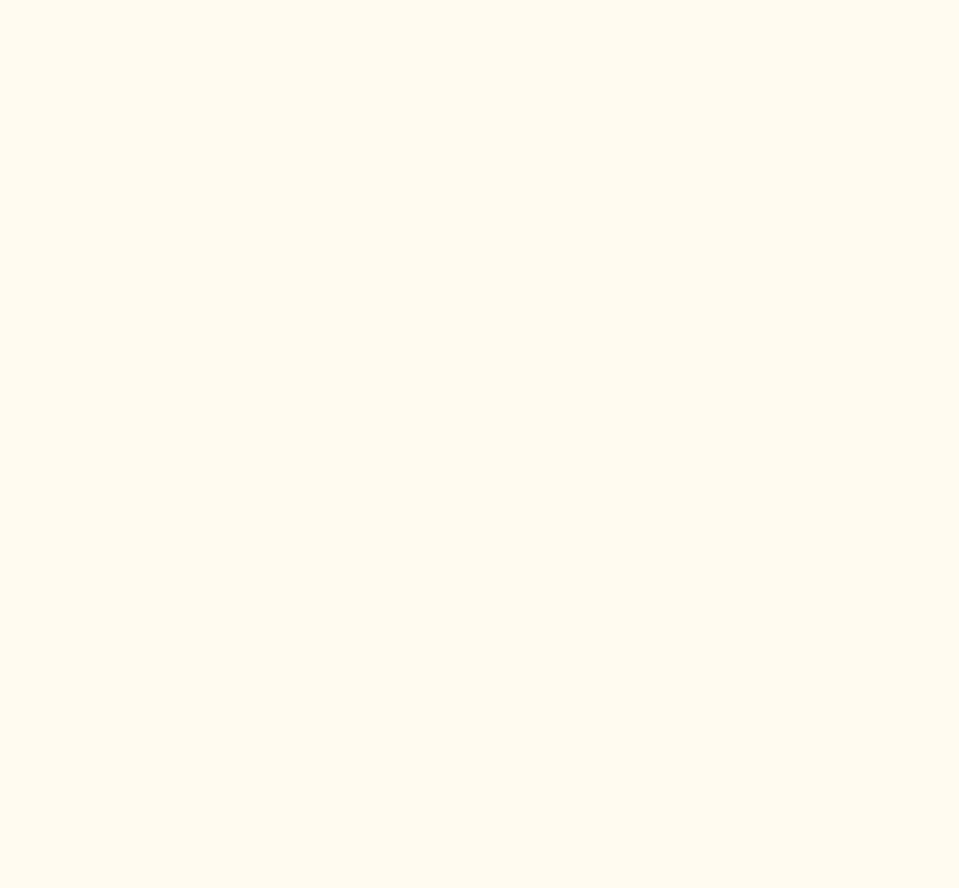
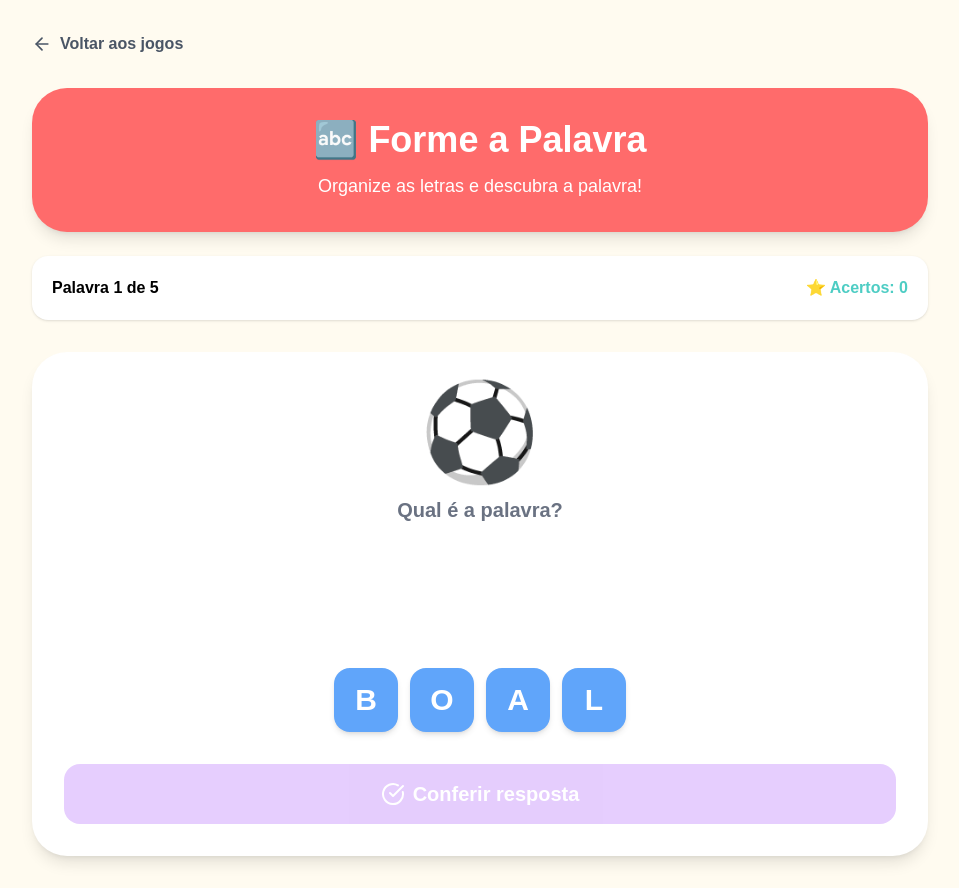
Before and after one commit to Biagarbin/LetterPlay, a React (Vite) app: page /Aluno/Jogos/formeAPalavra in a window 1280 px wide. Before the commit this address had no page. Shown: the whole page, without its empty margins (160-1119 px from the left). Before the commit the page ends 800 px from the top, so only its background shows below. Built offline with nearby package versions, Linux system fonts and the light colour scheme.

Commit message:
Adicionando primeiro jogo

```diff
--- a/src/App.tsx
+++ b/src/App.tsx
@@ -4,7 +4,8 @@ import Home from './pages/Home'
 import ProfessorLogin from './pages/professor/ProfessorLogin'
 import ProfessorDashboard from './pages/professor/ProfessorDashboard'
 import AlunoDashboard from './pages/Aluno/AlunoDashboard'
-import AlunoLogin from './pages/Aluno/alunoLogin'
+import AlunoLogin from './pages/Aluno/AlunoLogin'
+import FormeAPalavra from './pages/Aluno/Jogos/FormeAPalavra'
 
 function App() {
   return (
@@ -36,6 +37,11 @@ function App() {
           element={<AlunoDashboard />}
         />
 
+          <Route
+          path="/Aluno/Jogos/formeAPalavra"
+          element={<FormeAPalavra />}
+        />
+
       </Routes>
     </BrowserRouter>
   )
--- a/src/pages/Aluno/AlunoDashboard.tsx
+++ b/src/pages/Aluno/AlunoDashboard.tsx
@@ -263,7 +263,7 @@ function AlunoDashboard() {
 
               <button
                 key={jogo.nome}
-                onClick={() => {}}
+                onClick={() => navigate('/Aluno/Jogos/formeAPalavra')}
                 className="group rounded-[28px] bg-white p-6 text-left shadow-md transition hover:-translate-y-2 hover:shadow-xl"
               >
 
--- /dev/null
+++ b/src/pages/Aluno/Jogos/FormeAPalavra.tsx
@@ -0,0 +1,289 @@
+import { useState } from 'react'
+import { useNavigate } from 'react-router-dom'
+import { ArrowLeft, CheckCircle, RotateCcw } from 'lucide-react'
+
+type Palavra = {
+  palavra: string
+  emoji: string
+}
+
+const palavras: Palavra[] = [
+  {
+    palavra: 'BOLA',
+    emoji: '⚽',
+  },
+  {
+    palavra: 'GATO',
+    emoji: '🐱',
+  },
+  {
+    palavra: 'CASA',
+    emoji: '🏠',
+  },
+  {
+    palavra: 'SAPO',
+    emoji: '🐸',
+  },
+  {
+    palavra: 'PATO',
+    emoji: '🦆',
+  },
+]
+
+function embaralhar(letras: string[]) {
+  return [...letras].sort(() => Math.random() - 0.5)
+}
+
+function FormeAPalavra() {
+  const navigate = useNavigate()
+
+  const [indice, setIndice] = useState(0)
+  const [letrasEscolhidas, setLetrasEscolhidas] = useState<string[]>([])
+  const [letrasDisponiveis, setLetrasDisponiveis] = useState<string[]>(
+    embaralhar(palavras[0].palavra.split(''))
+  )
+  const [mensagem, setMensagem] = useState('')
+  const [acertos, setAcertos] = useState(0)
+  const [terminou, setTerminou] = useState(false)
+
+  const palavraAtual = palavras[indice]
+
+  function escolherLetra(letra: string, index: number) {
+    setLetrasEscolhidas([...letrasEscolhidas, letra])
+
+    setLetrasDisponiveis(
+      letrasDisponiveis.filter((_, i) => i !== index)
+    )
+  }
+
+  function removerLetra(index: number) {
+    const letra = letrasEscolhidas[index]
+
+    setLetrasEscolhidas(
+      letrasEscolhidas.filter((_, i) => i !== index)
+    )
+
+    setLetrasDisponiveis([
+      ...letrasDisponiveis,
+      letra,
+    ])
+  }
+
+  function verificar() {
+    const resposta = letrasEscolhidas.join('')
+
+    if (resposta === palavraAtual.palavra) {
+      setMensagem('Muito bem! 🎉 Você acertou!')
+
+      setAcertos(acertos + 1)
+
+      setTimeout(() => {
+        proximaPalavra()
+      }, 1200)
+    } else {
+      setMensagem('Ops! Tente novamente. 💪')
+    }
+  }
+
+  function proximaPalavra() {
+    if (indice + 1 >= palavras.length) {
+      setTerminou(true)
+      return
+    }
+
+    const proximoIndice = indice + 1
+
+    setIndice(proximoIndice)
+
+    setLetrasEscolhidas([])
+
+    setLetrasDisponiveis(
+      embaralhar(
+        palavras[proximoIndice].palavra.split('')
+      )
+    )
+
+    setMensagem('')
+  }
+
+  function reiniciar() {
+    setIndice(0)
+    setAcertos(0)
+    setLetrasEscolhidas([])
+    setLetrasDisponiveis(
+      embaralhar(palavras[0].palavra.split(''))
+    )
+    setMensagem('')
+    setTerminou(false)
+  }
+
+  if (terminou) {
+    const porcentagem = Math.round(
+      (acertos / palavras.length) * 100
+    )
+
+    return (
+      <main className="min-h-screen bg-[#FFFBF0] px-6 py-10">
+
+        <div className="mx-auto flex min-h-[80vh] max-w-2xl flex-col items-center justify-center">
+
+          <div className="text-8xl">
+            🏆
+          </div>
+
+          <h1 className="mt-6 text-center text-4xl font-black text-[#FF6B6B]">
+            Parabéns! 🎉
+          </h1>
+
+          <p className="mt-4 text-center text-2xl font-bold text-gray-700">
+            Você terminou o jogo!
+          </p>
+
+          <div className="mt-8 rounded-3xl bg-white p-8 text-center shadow-lg">
+
+            <p className="text-gray-500">
+              Sua pontuação
+            </p>
+
+            <strong className="text-6xl font-black text-[#4ECDC4]">
+              {porcentagem}%
+            </strong>
+
+            <p className="mt-3 font-bold">
+              {acertos} de {palavras.length} palavras
+            </p>
+
+          </div>
+
+          <div className="mt-8 flex gap-4">
+
+            <button
+              onClick={reiniciar}
+              className="flex items-center gap-2 rounded-2xl bg-[#4ECDC4] px-6 py-4 font-black text-white"
+            >
+              <RotateCcw size={20} />
+              Jogar novamente
+            </button>
+
+            <button
+              onClick={() => navigate('/aluno/dashboard')}
+              className="rounded-2xl bg-[#C084FC] px-6 py-4 font-black text-white"
+            >
+              Voltar
+            </button>
+
+          </div>
+
+        </div>
+
+      </main>
+    )
+  }
+
+  return (
+    <main className="min-h-screen bg-[#FFFBF0] px-6 py-8">
+
+      <div className="mx-auto max-w-4xl">
+
+        <button
+          onClick={() => navigate('/aluno/dashboard')}
+          className="flex items-center gap-2 font-bold text-gray-600"
+        >
+          <ArrowLeft size={20} />
+          Voltar aos jogos
+        </button>
+
+        <div className="mt-8 rounded-[35px] bg-[#FF6B6B] p-8 text-center text-white shadow-lg">
+
+          <h1 className="text-4xl font-black">
+            🔤 Forme a Palavra
+          </h1>
+
+          <p className="mt-3 text-lg">
+            Organize as letras e descubra a palavra!
+          </p>
+
+        </div>
+
+        <div className="mt-6 flex justify-between rounded-2xl bg-white p-5 shadow">
+
+          <span className="font-bold">
+            Palavra {indice + 1} de {palavras.length}
+          </span>
+
+          <span className="font-bold text-[#4ECDC4]">
+            ⭐ Acertos: {acertos}
+          </span>
+
+        </div>
+
+        <div className="mt-8 rounded-[35px] bg-white p-8 text-center shadow-lg">
+
+          <div className="text-8xl">
+            {palavraAtual.emoji}
+          </div>
+
+          <p className="mt-4 text-xl font-bold text-gray-500">
+            Qual é a palavra?
+          </p>
+
+          {/* LETRAS ESCOLHIDAS */}
+
+          <div className="mt-8 flex min-h-20 flex-wrap justify-center gap-3">
+
+            {letrasEscolhidas.map((letra, index) => (
+
+              <button
+                key={index}
+                onClick={() => removerLetra(index)}
+                className="flex h-16 w-16 items-center justify-center rounded-2xl bg-[#FFD93D] text-3xl font-black text-gray-800 shadow-md transition hover:scale-105"
+              >
+                {letra}
+              </button>
+
+            ))}
+
+          </div>
+
+          {/* LETRAS DISPONÍVEIS */}
+
+          <div className="mt-8 flex flex-wrap justify-center gap-3">
+
+            {letrasDisponiveis.map((letra, index) => (
+
+              <button
+                key={index}
+                onClick={() => escolherLetra(letra, index)}
+                className="flex h-16 w-16 items-center justify-center rounded-2xl bg-[#60A5FA] text-3xl font-black text-white shadow-md transition hover:scale-105"
+              >
+                {letra}
+              </button>
+
+            ))}
+
+          </div>
+
+          {mensagem && (
+            <div className="mt-8 rounded-2xl bg-[#4ADE80] p-4 text-xl font-black text-white">
+              {mensagem}
+            </div>
+          )}
+
+          <button
+            onClick={verificar}
+            disabled={letrasEscolhidas.length !== palavraAtual.palavra.length}
+            className="mt-8 flex w-full items-center justify-center gap-2 rounded-2xl bg-[#C084FC] py-4 text-xl font-black text-white disabled:cursor-not-allowed disabled:opacity-40"
+          >
+            <CheckCircle size={24} />
+            Conferir resposta
+          </button>
+
+        </div>
+
+      </div>
+
+    </main>
+  )
+}
+
+export default FormeAPalavra
```
